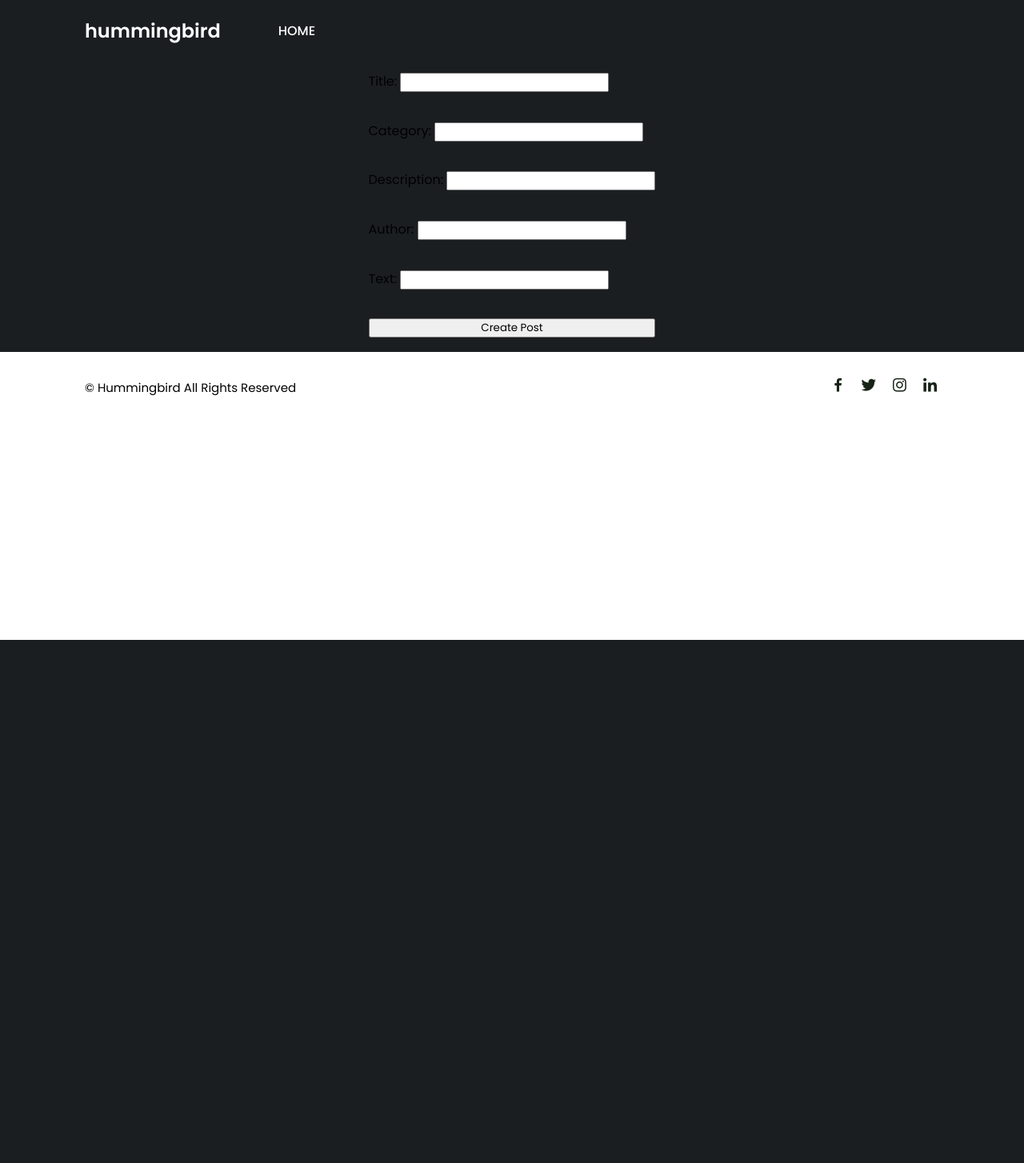
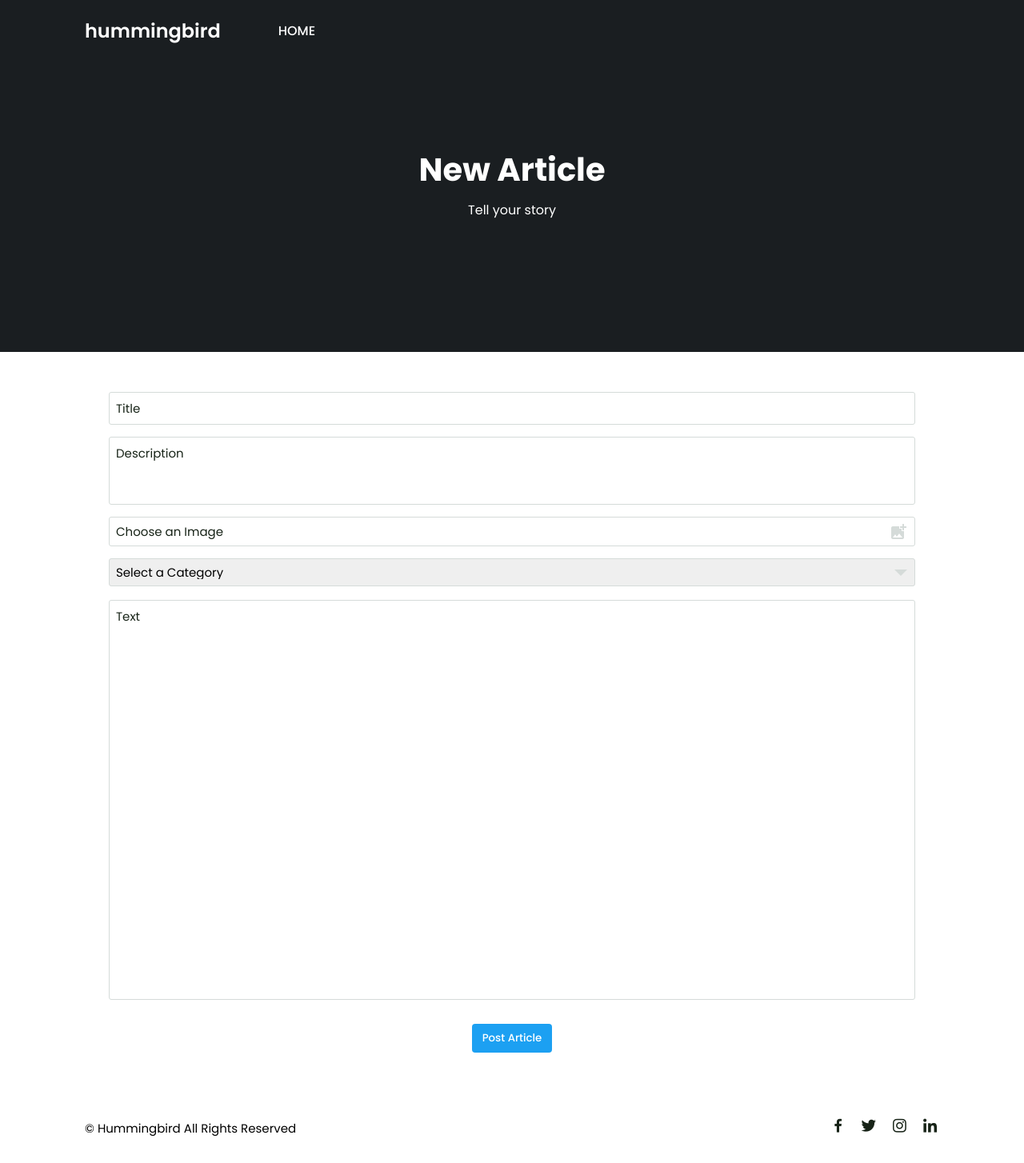
Before and after one commit to TobiasAschenbrenner/hummingbird, a Python web app: template app/templates/new_posts/new.html in a window 1280 px wide. Shown: the whole page at 80% size. Before the commit the page ends 800 px from the top, so only its background shows below. Run offline with Jinja, Linux system fonts and the light colour scheme; the template is opened without the code that fills it, so the values that code supplies are empty.

Commit message:
new article form and color changes

```diff
--- a/app/blog_posts/routes.py
+++ b/app/blog_posts/routes.py
@@ -1,5 +1,6 @@
 from flask import Blueprint, render_template, request, current_app
 from app.new_posts.models import Articles
+from app.users.models import Users
 
 blueprint = Blueprint('blog_posts', __name__)
 
@@ -7,4 +8,5 @@ blueprint = Blueprint('blog_posts', __name__)
 def index():
     page_number = request.args.get('page', 1, type=int)
     blog_posts_pagination = Articles.query.order_by(Articles.id.desc()).paginate(page_number, current_app.config['BLOG_POSTS_PER_PAGE'])
-    return render_template('blog_posts/index.html', blog_posts_pagination=blog_posts_pagination)
+    users = Users.query.all()
+    return render_template('blog_posts/index.html', users=users, blog_posts_pagination=blog_posts_pagination)
--- a/app/config.py
+++ b/app/config.py
@@ -7,3 +7,6 @@ SQLALCHEMY_DATABASE_URI = environ.get('DATABASE_URL').replace('postgres://', 'po
 BLOG_POSTS_PER_PAGE = 12
 
 SECRET_KEY = environ.get('SECRET_KEY')
+
+ALLOWED_EXTENSIONS = {'png', 'jpg', 'jpeg', 'gif'}
+UPLOAD_FOLDER = 'app/static/images/uploads'
--- a/app/static/css/main.css
+++ b/app/static/css/main.css
@@ -13,7 +13,8 @@
 /*Variables*/
 :root {
   --container-color: #1a1e21;
-  --second-color: #fd8f44;
+  --second-color-dark: hsl(214, 89%, 52%);
+  --second-color: hsl(203, 89%, 53%);
   --text-color: #172317;
   --bg-color: #fff;
 }
@@ -108,7 +109,7 @@ header {
 }
 
 .login:hover {
-  background: hsl(24, 98%, 58%);
+  background: var(--second-color-dark);
   transition: 0.3s;
 }
 
@@ -129,6 +130,7 @@ header {
 
 .home-title {
   font-size: 2.5rem;
+  margin-bottom: 0.5rem;
 }
 
 .home-subtitle {
@@ -308,7 +310,7 @@ header {
 }
 
 .post-content {
-  margin-top: 9rem !important;
+  margin-top: 11rem !important;
 }
 
 .sub-heading {
@@ -334,6 +336,20 @@ header {
 
 .share-title {
   font-size: 1.1rem;
+}
+
+.move_page {
+  display: flex;
+  justify-content: center;
+  align-items: center;
+  column-gap: 1.5rem;
+  margin-top: 2rem !important;
+}
+
+.next_post {
+  font-size: 0.9rem;
+  font-weight: 500;
+  cursor: pointer;
 }
 
 /*Responsive*/
@@ -523,7 +539,7 @@ header {
   background-color: var(--container-color);
   color: var(--bg-color);
   font-size: 18px;
-  font-weight: 550;
+  font-weight: 500;
 }
 
 .formGroup {
@@ -539,37 +555,37 @@ header {
   background-color: var(--container-color);
   border-bottom: 2px solid var(--bg-color);
   color: var(--bg-color);
-  font-weight: bold;
+  font-weight: 500;
   font-size: 15px;
 }
 
-::placeholder {
+.formGroup input::placeholder {
   color: var(--bg-color);
 }
 
 input:focus {
   outline: none;
-  border-bottom: 2px solid hsl(24, 98%, 58%);
+  border-bottom: 2px solid var(--second-color-dark);;
 }
 
 .btn2 {
   margin-top: 20px;
-  padding: 10px;
   outline: none;
   width: 150px;
-  border-radius: 20px;
+  border-radius: 4px;
   border-style: none;
-  background-color: #fd8f44;
+  background-color: var(--second-color);
   color: var(--bg-color);
-  font-weight: 600;
+  font-weight: 500;
+  padding: 8px 14px;
 }
 
 .btn2:hover {
-  background-color: hsl(24, 98%, 58%);
+  background-color: var(--second-color-dark);;
 }
 
 .btn button:hover {
-  color: hsl(24, 98%, 58%);
+  color: var(--second-color-dark);;
 }
 
 /* Hide login form */
@@ -590,3 +606,137 @@ input:focus {
   bottom: 0;
   display: none;
 }
+
+/* New Article Form */
+
+.wrapper {
+  max-width: 1068px;
+  width: 95%;
+  background: var(--bg-color);
+  margin: 20px auto;
+  padding: 30px;
+}
+
+.wrapper .form_article {
+  width: 100%;
+}
+
+.wrapper .form_article .input_field {
+  margin-bottom: 15px;
+  display: flex;
+  align-items: center;
+}
+
+.wrapper .form_article .input_field input,
+.wrapper .form_article .input_field textarea {
+  width: 100%;
+  outline: none;
+  border: 1px solid #d5dbd9;
+  font-size: 15px;
+  padding: 8px;
+  border-radius: 3px;
+  transition: all 0.3s ease;
+  color: var(--text-color);
+  -webkit-input-placeholder: var(--text-color)
+}
+
+.wrapper .form_article .input_field .textarea_description {
+  resize: none;
+  height: 85px;
+}
+
+.wrapper .form_article .input_field .textarea_text {
+  resize: none;
+  height: 500px;
+}
+
+.wrapper .form_article .input_field .custom_select {
+  position: relative;
+  width: 100%;
+  height: 37px;
+}
+
+.wrapper .form_article .input_field .custom_select select {
+  -webkit-appearance: none;
+  appearance: none;
+  border: 1px solid #d5dbd9;
+  width: 100%;
+  padding: 8px;
+  border-radius: 3px;
+  outline: none;
+  font-size: 15px;
+}
+
+.wrapper .form_article .input_field .custom_select:before {
+  content: "";
+  position: absolute;
+  top: 14px;
+  right: 10px;
+  border: 8px solid;
+  border-color: #d5dbd9 transparent transparent transparent;
+  pointer-events: none;
+}
+
+.wrapper .form_article .input_field input:focus,
+.wrapper .form_article .input_field textarea:focus,
+.wrapper .form_article .input_field select:focus {
+  border: 1px solid var(--second-color);
+}
+
+.submit_button{
+  text-align: center;
+}
+
+.submit_button button{
+  margin-top: 15px;
+  outline: none;
+  width: 100px;
+  border-radius: 4px;
+  border-style: none;
+  background-color: var(--second-color);
+  color: var(--bg-color);
+  font-weight: 500;
+  padding: 8px;
+}
+
+.submit_button button:hover {
+  background-color: var(--second-color-dark);;
+}
+
+.input_field input::placeholder {
+  font-size: 15px;
+  color: var(--text-color);
+}
+
+.input_field textarea::placeholder {
+  font-size: 15px;
+  color: var(--text-color);
+}
+
+input[type="file"] {
+  display: none;
+}
+
+ .file {
+  height: 37px;
+  width: 100%;
+  background-color: var(--bg-color);
+  display: flex;
+  align-items: center;
+  border: 1px solid #d5dbd9;
+  appearance: none;
+  padding: 8px;
+  border-radius: 3px;
+  outline: none;
+  font-size: 15px;
+}
+
+.file .label_text{
+  color: var(--text-color);
+  margin-right: auto;
+}
+
+.file .material-icons{
+  color: #d5dbd9;
+  right: 10px;
+}
--- a/app/static/js/script.js
+++ b/app/static/js/script.js
@@ -31,3 +31,21 @@ $(".signUpBtn").click(function () {
 $(".loginBtn").click(function () {
     $(".signUpForm")[0].reset();
 });
+
+/* Filter posts */
+$(document).ready(function () {
+    $(".filter-item").click(function () {
+        const value = $(this).attr("data-filter");
+        if (value == "all") {
+            $(".post-box").show();
+        } else {
+            $(".post-box").not("." + value).hide();
+            $(".post-box").filter("." + value).show();
+        }
+    })
+    // Add active to btn
+    $(".filter-item").click(function () {
+        $(this).addClass("active-filter")
+        $(this).siblings().removeClass("active-filter");
+    })
+})
--- a/app/templates/base.html
+++ b/app/templates/base.html
@@ -18,15 +18,20 @@
       rel="stylesheet"
     />
 
-    <title>Hummingbird | Homepage</title>
+    <!--Material Icons Guide-->
+    <link href="https://fonts.googleapis.com/icon?family=Material+Icons"
+      rel="stylesheet">
+
+    <link rel="icon" href="../static/images/icons/hum_ico.ico" type="image/x-icon" />
+    <title>{% block title %}{% endblock %}</title>
   </head>
   <body>
     <div>
       {% block content %}
 
       {% endblock %}
-      {% include "footer/footer.html" %}
     </div>
+    {% include "footer/footer.html" %}
   <!-- Adding javascript file -->
   <script src="../static/js/script.js"></script>
   </body>
--- a/app/templates/footer/footer.html
+++ b/app/templates/footer/footer.html
@@ -2,9 +2,9 @@
 <div class="footer container">
     <p>&#169; Hummingbird All Rights Reserved</p>
     <div class="social">
-        <a href="#"><i class="bx bxl-facebook"></i></a>
-        <a href="#"><i class="bx bxl-twitter"></i></a>
-        <a href="#"><i class="bx bxl-instagram"></i></a>
-        <a href="#"><i class="bx bxl-linkedin"></i></a>
+        <a href="https://www.facebook.com/"><i class="bx bxl-facebook"></i></a>
+        <a href="https://twitter.com"><i class="bx bxl-twitter"></i></a>
+        <a href="https://www.instagram.com"><i class="bx bxl-instagram"></i></a>
+        <a href="https://linkedin.com"><i class="bx bxl-linkedin"></i></a>
     </div>
 </div>
--- a/app/templates/header/header.html
+++ b/app/templates/header/header.html
@@ -9,7 +9,7 @@
       <a href="{{ url_for('blog_posts.index') }}" class="nav-item">Home</a>
       {% if current_user.is_authenticated %}
         <!--New Post-->
-        <a href="{{ url_for('new_posts.get_new_posts') }}" class="nav-item">New Post</a>
+        <a href="{{ url_for('new_posts.get_new_posts') }}" class="nav-item">New Article</a>
       {% endif %}
     </div>
 
--- a/app/templates/new_posts/new.html
+++ b/app/templates/new_posts/new.html
@@ -1,37 +1,68 @@
 {% extends "base.html" %}
+{% block title %}Hummingbird | New Article{% endblock %}
+
 {% block content %}
   {% include "header/header.html" %}
 
-  <form class="home" method="POST">
-    <h2>New Blog Post</h2>
+  <section class="home">
+    <div class="home-text ">
       {% if error %}
-      <p style="color: tomato">{{ error }}</p>
+        <p style="color: tomato;">{{ error }}</p>
       {% endif %}
-    <div>
-      <label for="title">Title:</label>
-      <input type="text" name="title" id="title" placeholder="Title" />
+      <h2 class="home-title">New Article</h2>
+      <span class="home-subtitle">Tell your story</span>
     </div>
-    <div>
-      <label for="category">Category:</label>
-      <input type="text" name="category" id="category" placeholder="Category"">
+  </section>
+
+  <div class="wrapper">
+    <form method="POST" class="form_article" enctype = "multipart/form-data">
+      <div class="input_field">
+        <input type="text" name="title" id="title" placeholder="Title" maxlength="55"/>
       </div>
-    <div>
-      <label for="description">Description:</label>
-      <input type="text" name="description" id="description" placeholder="Description"/>
+
+      <div class="input_field">
+        <textarea
+          type="text"
+          name="description"
+          id="description"
+          placeholder="Description"
+          class="textarea_description"
+          maxlength="350"
+        ></textarea>
       </div>
-    <!-- <div>
-          <label for="image">Image:</label>
-          <input type="image" name="image" id="image">
-      </div> -->
-    <div>
-      <label for="author">Author:</label>
-      <input type="text" name="author" id="author" placeholder="Author"">
+
+      <div class="input_field">
+        <input
+          type="file"
+          name="file"
+          accept="image/*"
+          id="file"
+        />
+        <label for="file" class="file">
+          <div class="label_text">Choose an Image</div>
+          <i class="material-icons">add_photo_alternate</i>
+        </label>
       </div>
-    <div>
-      <label for="text">Text:</label>
-      <input type="text" name="text" id="text" placeholder="Text"">
+
+      <div class="input_field">
+        <div class="custom_select">
+          <select type="text" name="category" id="category">
+            <option value="">Select a Category</option>
+            <option value="design">Design</option>
+            <option value="tech">Tech</option>
+            <option value="mobile">Mobile</option>
+          </select>
         </div>
-    <input type="submit" value="Create Post" />
+      </div>
+
+      <div class="input_field">
+        <textarea type="text" name="text" id="text" placeholder="Text" class="textarea_text"></textarea>
+      </div>
+
+      <div class="submit_button">
+          <button type="submit" class="button">Post Article</button>
+      </div>
     </form>
+  </div>
 
 {% endblock %}
--- a/app/users/models.py
+++ b/app/users/models.py
@@ -6,3 +6,6 @@ class Users(db.Model, CRUDMixin, UserMixin):
   username = db.Column(db.String(80))
   email = db.Column(db.String(120), index = True, unique = True)
   password = db.Column(db.String(250))
+  articles = db.relationship('Articles', backref='articles', lazy=True)
+
+from app.new_posts.models import Articles
```
Also changed, not shown: app/new_posts/models.py (+5 -3 lines), app/new_posts/routes.py (+8 -6 lines), app/new_posts/services/create_posts.py (+14 -3 lines), app/templates/blog_posts/index.html (+10 -5 lines), app/templates/simple_pages/show.html (+7 -5 lines), app/users/routes.py (+6 -4 lines), migrations/versions/19cc8f8c8da7_create_atricles_and_users_model.py (renamed from migrations/versions/d177227eadf9_create_articles_and_users_model.py, +16 -14 lines), app/static/images/icons/hum_ico.ico (added). Lines whose indentation alone changed are shown as unchanged.
